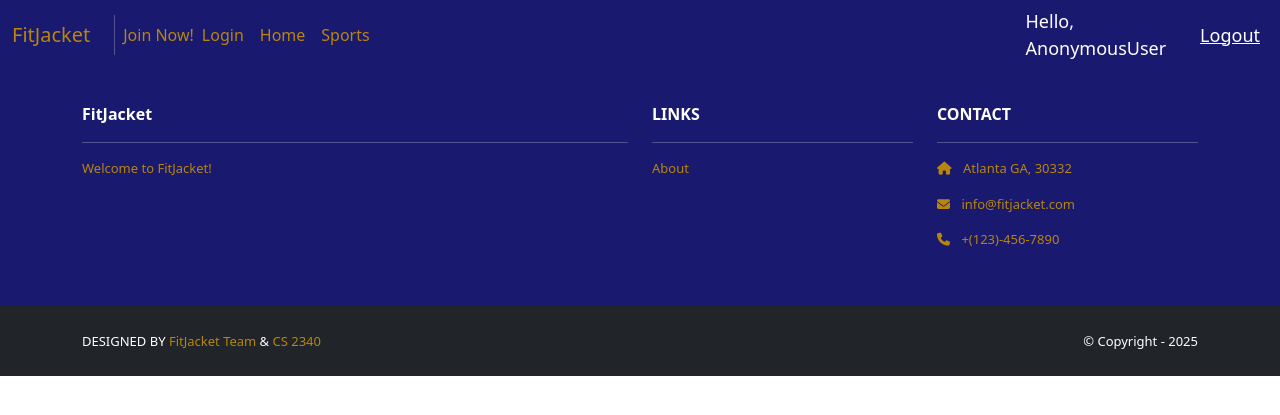
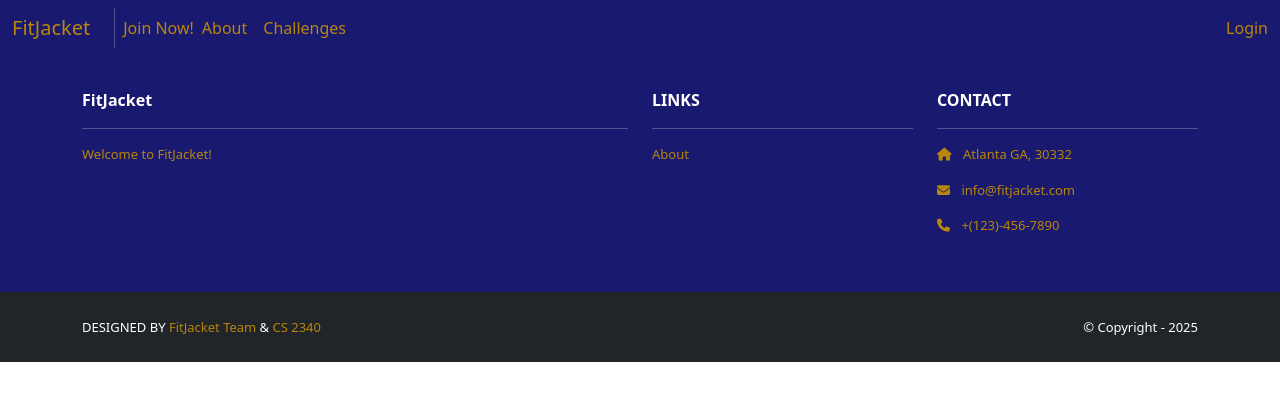
Before and after one commit to anishg25/FitJacket, a Django app: template FitJacket/templates/base.html in a window 1280 px wide. Shown: the top 415 px of the page. Run offline with Django 3.2, Linux system fonts and the light colour scheme; the template is opened without the code that fills it: most values are stand-ins (such as "Sample title", 1, 10 or a date in 2020); some libraries are stand-ins or nearby versions.

Commit message:
fixed logout bug, and made the navbar adaptive to the user login state.

```diff
--- a/FitJacket/templates/base.html
+++ b/FitJacket/templates/base.html
@@ -38,7 +38,15 @@
     <button class="navbar-toggler" type="button" data-bs-toggle="collapse" data-bs-target="#navbarNavAltMarkup" aria-controls="navbarNavAltMarkup" aria-expanded="false" aria-label="Toggle navigation">
       <span class="navbar-toggler-icon"></span>
     </button>
-    <div class="collapse navbar-collapse" id="navbarNavAltMarkup">
+
+        {% if user.is_authenticated %}
+            <a class="nav-link active" aria-current="page" href="#">Home</a>
+            <a class="nav-link" href="#">Sports</a>
+    </div>
+            <span class="hello-msg">Hello, {{request.user}}</span>
+            <span><a class="hello-msg" href="{% url 'accounts.logout' %}">Logout</a> </span>
+            {% else %}
+            <div class="collapse navbar-collapse" id="navbarNavAltMarkup">
         <div class="vr bg-white mx-2 d-none
 
               d-lg-block"></div>
@@ -51,16 +59,14 @@
 
             </a>
       <div class="navbar-nav">
-          <a class="nav-link"
 
-              href="{% url 'accounts.login' %}">Login</a>
-        <a class="nav-link active" aria-current="page" href="#">Home</a>
-          <a class="nav-link" href="#">Sports</a>
+      <a class="nav-link" href="#">About</a>
+      <a class="nav-link" href="#">Challenges</a>
       </div>
     </div>
-  </div>
-        <span class="hello-msg">Hello, {{request.user}}</span>
-        <span><a class="hello-msg" href="{% url 'accounts.logout' %}">Logout</a> </span>
+            <a class="nav-link"
+              href="{% url 'accounts.login' %}">Login</a>
+            {% endif %}
 </nav>
 
     <!-- Header -->
```
